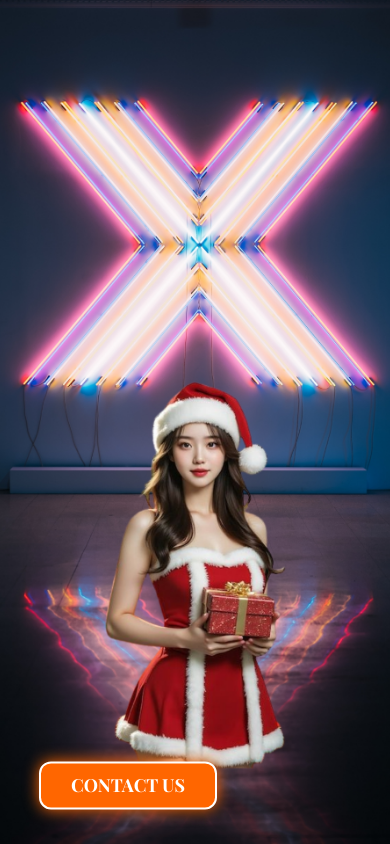
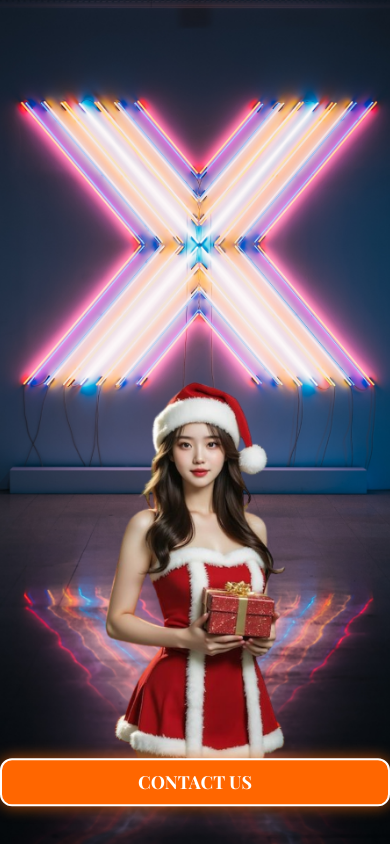
Before and after one commit to Tmix98/AZTimex, a plain HTML site: page index.html in a window 390 px wide. Drawn offline with nearby package versions, Linux system fonts and the light colour scheme.

Commit message:
Update index.html

```diff
--- a/index.html
+++ b/index.html
@@ -2,34 +2,32 @@
 <html lang="zh-CN">
 <head>
   <meta charset="UTF-8" />
-  <meta name="viewport" content="width=device-width, initial-scale=1.0"/>
+  <meta name="viewport" content="width=device-width, initial-scale=1.0, maximum-scale=1.0" />
   <title>立即进入</title>
-
-  <!-- 字体 -->
   <link rel="preconnect" href="https://fonts.googleapis.com">
   <link rel="preconnect" href="https://fonts.gstatic.com" crossorigin>
-  <link href="https://fonts.googleapis.com/css2?family=Playfair+Display:wght@400;700&display=swap" rel="stylesheet">
+  <link href="https://fonts.googleapis.com/css2?family=Playfair+Display:wght@700&display=swap" rel="stylesheet">
 
   <style>
     * {
+      box-sizing: border-box;
       margin: 0;
       padding: 0;
-      box-sizing: border-box;
     }
 
     html, body {
       height: 100%;
-      font-family: "Playfair Display", serif;
+      font-family: 'Playfair Display', serif;
     }
 
     .wrapper {
       position: relative;
       width: 100%;
       height: 100vh;
-      overflow: hidden;
       display: flex;
       justify-content: center;
       align-items: center;
+      overflow: hidden;
     }
 
     .desktop-bg, .mobile-bg {
@@ -42,83 +40,64 @@
       z-index: -1;
     }
 
-    .mobile-bg {
-      display: none;
+    .desktop-bg { display: block; }
+    .mobile-bg { display: none; }
+
+    .desktop-btn, .mobile-btn {
+      padding: 10px 30px;
+      font-size: 20px;
+      color: white;
+      background-color: #ff6600;
+      border: 2px solid white;
+      border-radius: 12px;
+      cursor: pointer;
+      text-decoration: none;
+      box-shadow: 0 0 15px rgba(255, 102, 0, 0.7);
+      transition: all 0.3s ease;
+      animation: float 3s ease-in-out infinite;
     }
 
-    @keyframes floaty {
-      0%, 100% { transform: translateY(0); }
-      50% { transform: translateY(-6px); }
+    .desktop-btn:hover, .mobile-btn:hover {
+      background-color: #cc5200;
+      box-shadow: 0 0 25px rgba(255, 102, 0, 1);
     }
 
-    /* 通用按钮样式 */
-    .btn {
-      text-align: center;
-      text-decoration: none;
-      color: #fff;
-      background-color: #ff6600;
-      border: 2px solid #fff;
-      border-radius: 12px;
-      font-weight: 700;
-      box-shadow: 0 0 15px #ff6600;
-      animation: floaty 3s ease-in-out infinite;
-      transition: transform 0.3s ease, box-shadow 0.3s ease;
-    }
-
-    .btn:hover {
-      transform: scale(1.05);
-      box-shadow: 0 0 25px #ff6600;
-    }
-
-    /* 桌面按钮 */
     .desktop-btn {
-      font-size: 24px;
-      padding: 14px 40px;
       display: block;
     }
 
-    /* 手机按钮 */
     .mobile-btn {
-      font-size: 18px;
-      padding: 10px 30px;
       display: none;
       position: absolute;
       bottom: 30px;
-      left: 10%;
-      transform: translateX(-50%);
+      left: 0;
+      right: 0;
+      margin: 0 auto;
+      text-align: center;
+      font-size: 18px;
     }
 
-    /* 手机模式样式调整 */
+    @keyframes float {
+      0% { transform: translateY(0); }
+      50% { transform: translateY(-10px); }
+      100% { transform: translateY(0); }
+    }
+
     @media (max-width: 768px) {
-      .desktop-bg {
-        display: none;
-      }
-
-      .mobile-bg {
-        display: block;
-      }
-
-      .desktop-btn {
-        display: none;
-      }
-
-      .mobile-btn {
-        display: block;
-      }
+      .desktop-bg { display: none; }
+      .mobile-bg { display: block; }
+      .desktop-btn { display: none; }
+      .mobile-btn { display: block; }
     }
   </style>
 </head>
 <body>
   <div class="wrapper">
-    <!-- 背景图 -->
     <img class="desktop-bg" src="images/WB02.jpg" alt="电脑背景">
     <img class="mobile-bg" src="images/WB01.jpg" alt="手机背景">
 
-    <!-- 桌面按钮 -->
-    <a class="btn desktop-btn" href="http://timex77.com/en/registration?as=FBNK" target="_blank">CONTACT US</a>
-
-    <!-- 手机按钮 -->
-    <a class="btn mobile-btn" href="http://timex77.com/en/registration?as=FBNK" target="_blank">CONTACT US</a>
+    <a class="desktop-btn" href="http://timex77.com/en/registration?as=FBNK" target="_blank">CONTACT US</a>
+    <a class="mobile-btn" href="http://timex77.com/en/registration?as=FBNK" target="_blank">CONTACT US</a>
   </div>
 </body>
 </html>
```
